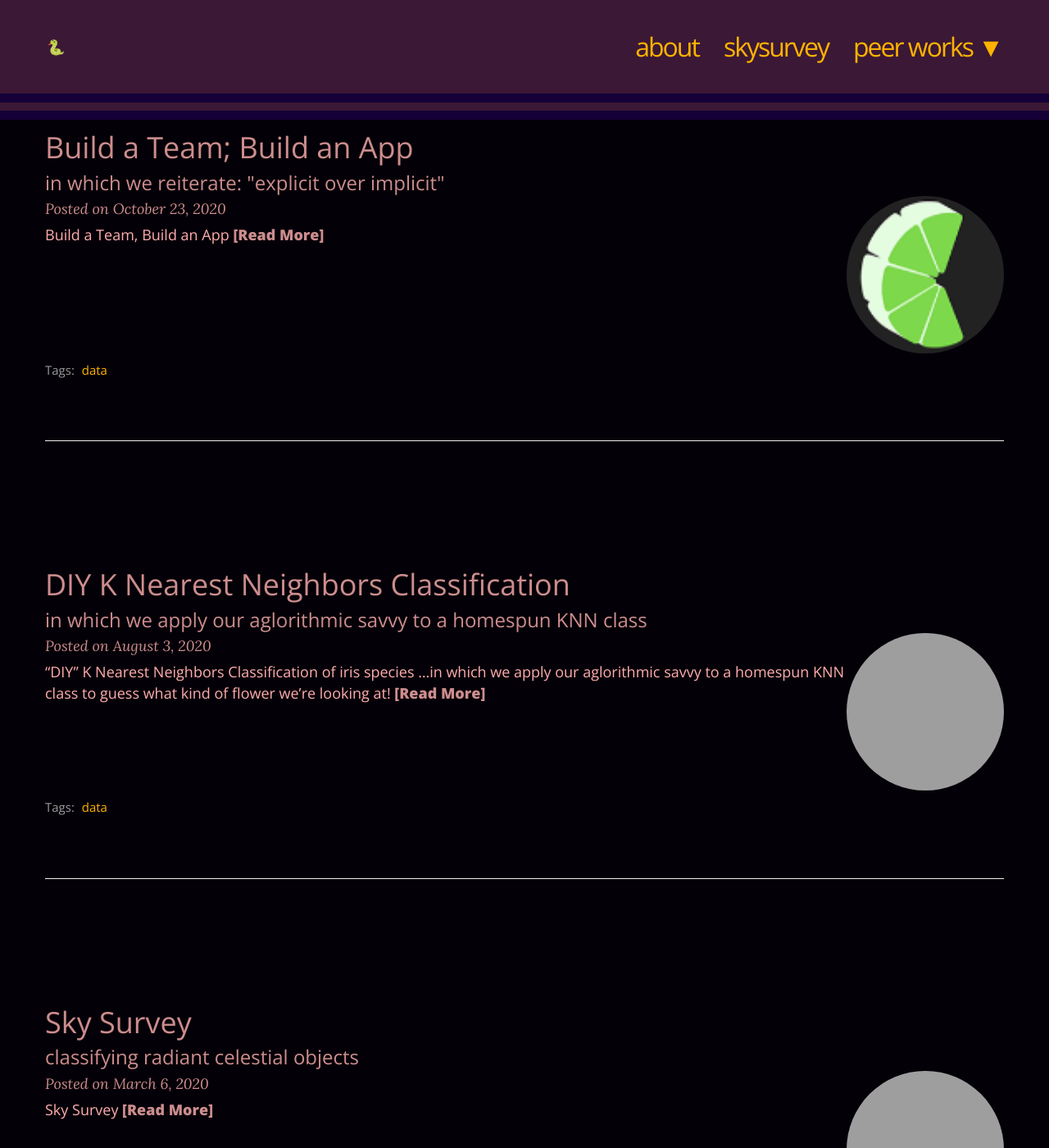
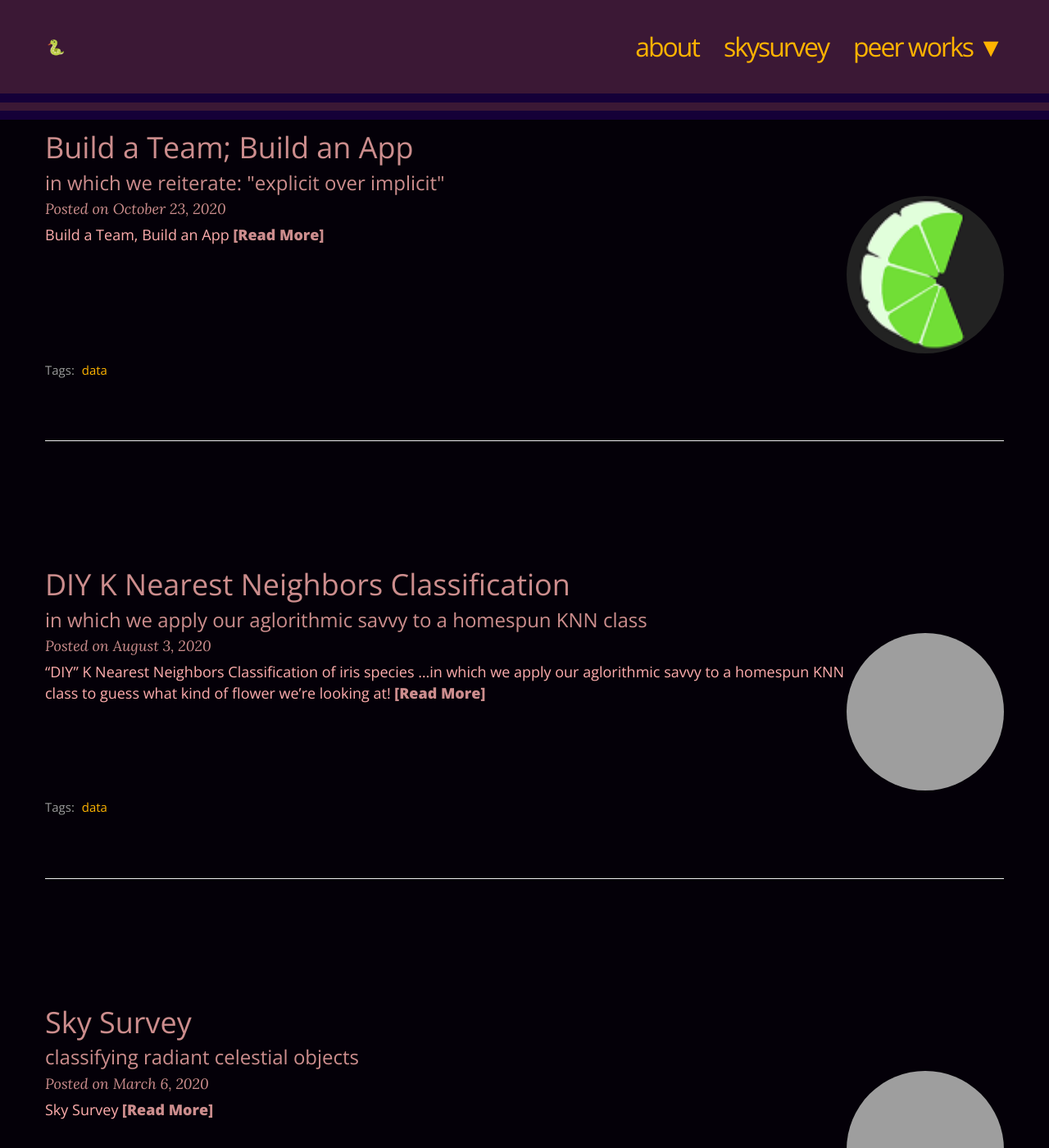
Before and after one commit to CSLSDS/CSLSDS.github.io, a Jekyll site: the page built from index.html, in a window 1280 px wide and 1400 px high, scrolled down 205 px. Shown: the whole window at 82% size. Built offline with Jekyll 4.4.1, drawn with Linux system fonts in a browser that asks for light colours; nearby versions of some CDN libraries; the list of posts is cut into pages by our own code; grey boxes are pictures that could not be loaded.

Commit message:
Update main.css

```diff
--- a/css/main.css
+++ b/css/main.css
@@ -374,7 +374,7 @@
   height: 192px;
   width: 192px;
   margin-top: -35px;
-  filter: grayscale(20%);
+  filter: grayscale(5%);
 }
 .post-image:hover {
   filter: grayscale(0%);
@@ -442,7 +442,7 @@
 /* --- Post and page headers --- */
 
 .intro-header {
-  margin: 40px 0 20px;
+  margin: 80px 0 20px;
   position: relative;
 }
 .intro-header.big-img {
```
